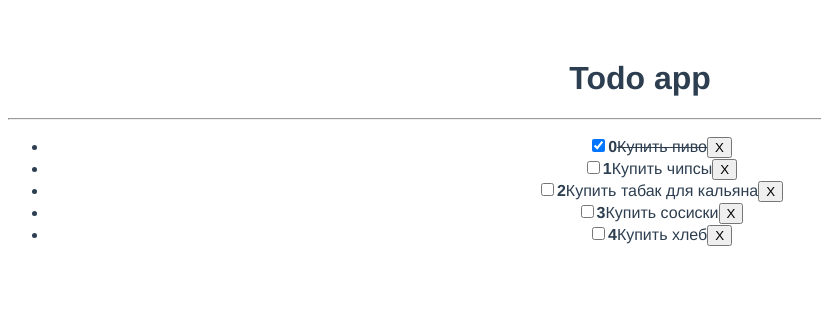
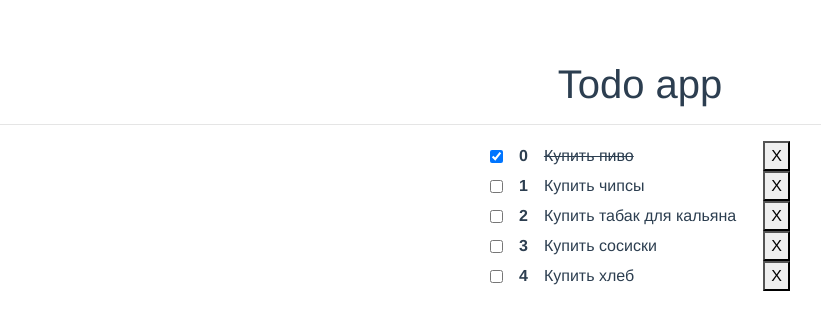
Before and after one commit to SGRashid/Vue_Todo_List, a Vue app: page / in a window 1280 px wide. Shown: the top 330 px of the page, without its empty margins (0-821 px from the left). Built offline with nearby package versions, Linux system fonts and the light colour scheme.

Commit message:
Bootstrap was added

```diff
--- a/package.json
+++ b/package.json
@@ -8,6 +8,7 @@
     "lint": "vue-cli-service lint"
   },
   "dependencies": {
+    "bootstrap": "^4.5.0",
     "core-js": "^3.6.5",
     "vue": "^2.6.11"
   },
--- a/src/components/TodoItem.vue
+++ b/src/components/TodoItem.vue
@@ -1,10 +1,10 @@
 <template>
-    <li>
+    <li class="d-flex justify-content-start align-items-center">
         <input type="checkbox" v-model="todo.complited"/>
-        <strong>{{todo.id}}</strong>
-        <span v-if="!todo.complited">{{ todo.title }}</span>
-        <span v-else style="text-decoration: line-through">{{ todo.title }}</span>
-        <button>X</button>
+        <strong class="ml-3">{{todo.id}}</strong>
+        <span class="ml-3" v-if="!todo.complited">{{ todo.title }}</span>
+        <span class="ml-3" v-else style="text-decoration: line-through">{{ todo.title }}</span>
+        <button class="ml-auto">X</button>
     </li>
 </template>
 <script>
@@ -17,3 +17,8 @@ export default {
    }
 }
 </script>
+<style>
+    li {
+        width: 300px;
+    }
+</style>
--- a/src/components/TodoList.vue
+++ b/src/components/TodoList.vue
@@ -1,6 +1,6 @@
 <template>
-    <div>
-        <ul>
+    <div class="todoList d-flex flex-column">
+        <ul class="mx-auto d-flex flex-column align-items-start">
             <TodoItem v-for="todo in todos"
                       v-bind:todo="todo"
                       :key="todo.id"
@@ -18,3 +18,10 @@
         }
     }
 </script>
+<style scoped>
+    ul {
+        list-style: none;
+        margin: 0;
+        padding: 0;
+    }
+</style>
--- a/src/main.js
+++ b/src/main.js
@@ -1,5 +1,6 @@
 import Vue from 'vue'
 import App from './App.vue'
+import 'bootstrap/dist/css/bootstrap.css'
 
 Vue.config.productionTip = false
 
```
Also changed, not shown: 1 other file (tests, documents, lock files or other folders).
